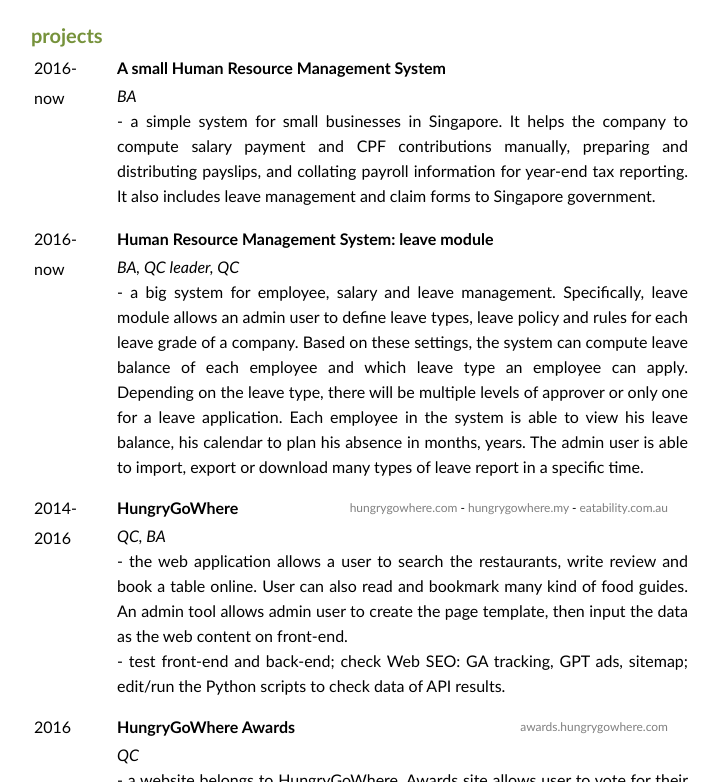
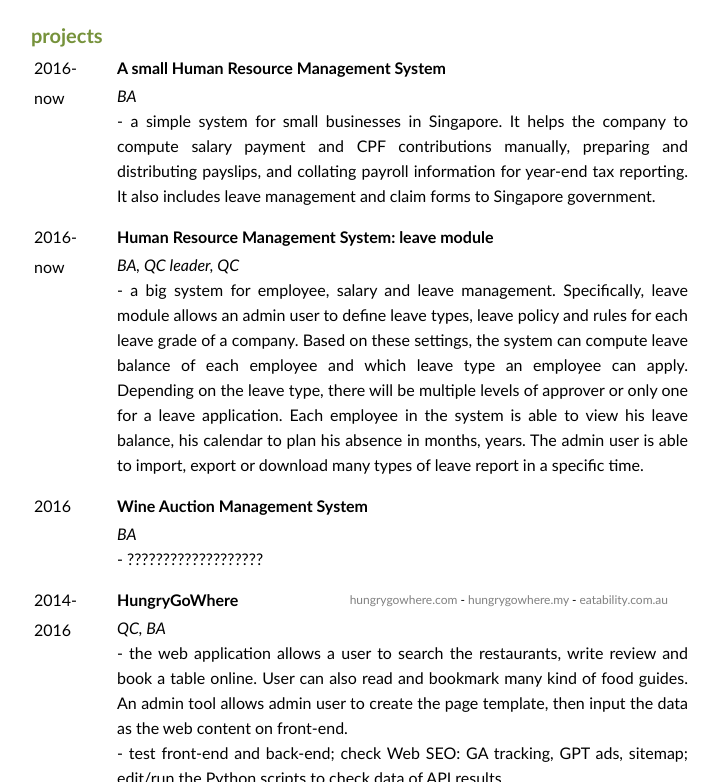
Before and after one commit to ngocmmaii/ngocmmaii.github.io, a plain HTML site: page baengineer/index.html in a window 1280 px wide. Shown: the part 1329-2111 px from the top of the page, without its empty margins (399-1118 px from the left). Drawn offline with Linux system fonts and the light colour scheme.

Commit message:
Update index.html

```diff
--- a/baengineer/index.html
+++ b/baengineer/index.html
@@ -23,7 +23,7 @@
 <div class="label">languages</div>
 <div class="content">English</div>
 <div class="label">key skills</div>
-<div class="content"><i style="font-size: 13px; color: #fa8ea1;"></i>analyze and clarify requirement<br>documentation<br>manual testing<br>plan, estimate time</div>
+<div class="content"><i style="font-size: 13px; color: #fa8ea1;"></i>analyze requirement<br>documentation<br>manual testing<br>plan, estimate time</div>
 <div class="label">soft skills</div>
 <div class="content">logical thinking<br>detailed and careful<br>problem solving<br>independent or team work</div>
 <div class="label">interests</div>
@@ -142,7 +142,6 @@
 </td>
 </tr>
 <tr>
-<tr>
 <td class="time">
 <div>2016-now</div>
 </td>
@@ -153,6 +152,19 @@
 </div>
 <div class="tech">BA, QC leader, QC</div>
 <div class="description">- a big system for employee, salary and leave management. Specifically, leave module allows an admin user to define leave types, leave policy and rules for each leave grade of a company. Based on these settings, the system can compute leave balance of each employee and which leave type an employee can apply. Depending on the leave type, there will be multiple levels of approver or only one for a leave application. Each employee in the system is able to view his leave balance, his calendar to plan his absence in months, years. The admin user is able to import, export or download many types of leave report in a specific time.
+</td>
+</tr>
+<tr>
+<td class="time">
+<div>2016</div>
+</td>
+<td class="detail">
+<div class="title-ref">
+<div class="title">Wine Auction Management System</div>
+</div>
+</div>
+<div class="tech">BA</div>
+<div class="description">- ???????????????????
 </td>
 </tr>
 <tr>
```
